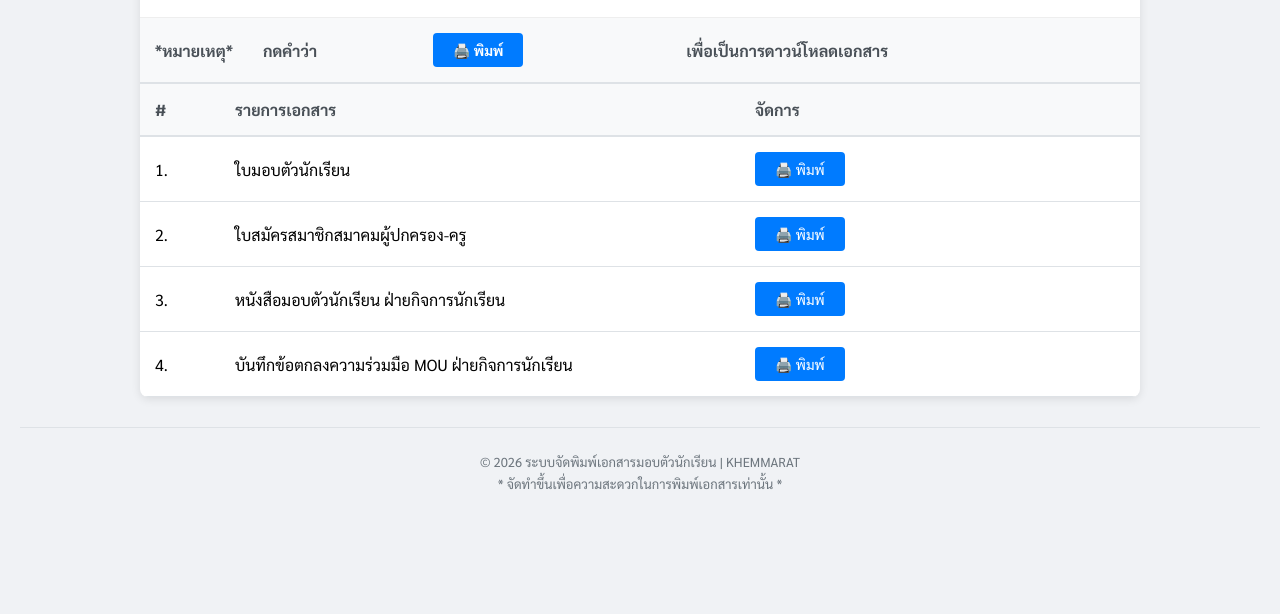
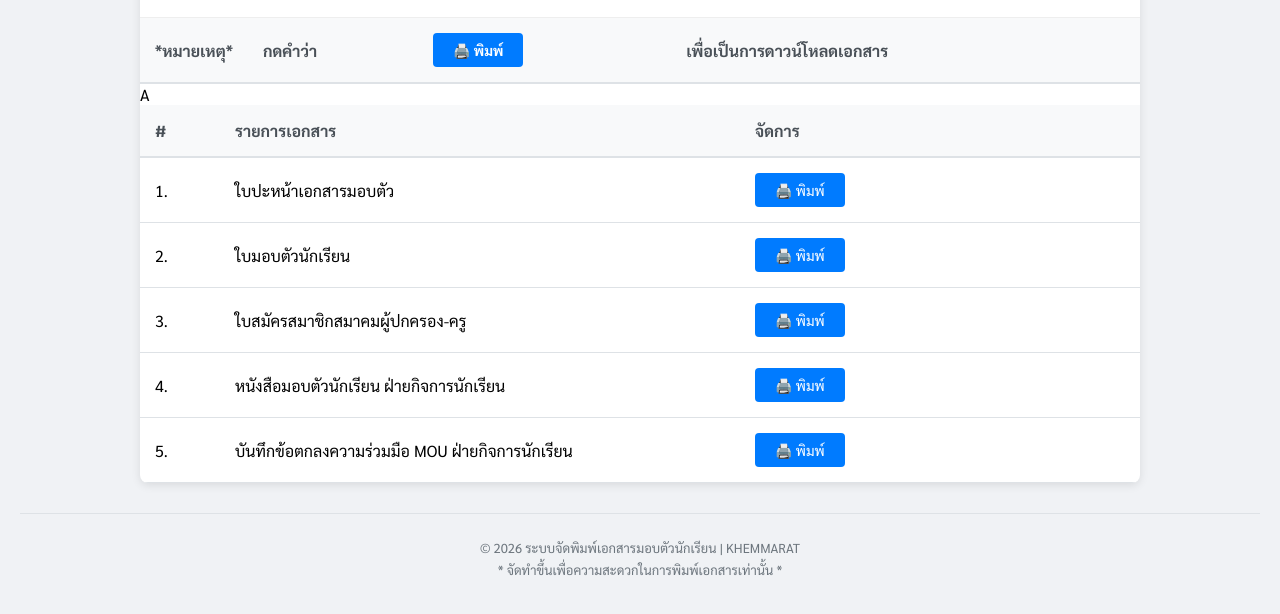
Before and after one commit to KJEMMARAT/StudentEnrollmentDocument, a plain HTML site: page index.html in a window 1280 px wide. Shown: the part 98-712 px from the top of the page. Drawn offline with Linux system fonts and the light colour scheme.

Commit message:
Update index.html

```diff
--- a/index.html
+++ b/index.html
@@ -94,22 +94,27 @@
         </thead>
         <tbody>
             <tr>
-                <td>1.</td>
+                <td>1.</td>A
+                <td>ใบปะหน้าเอกสารมอบตัว</td>
+                <td><a href="ใบปะหน้าเอกสารมอบตัว.pdf" class="btn btn-blue" download>🖨️ พิมพ์</a></td>
+            </tr>
+            <tr>
+                <td>2.</td>
                 <td>ใบมอบตัวนักเรียน</td>
                 <td><a href="ใบมอบตัว.pdf" class="btn btn-blue" download>🖨️ พิมพ์</a></td>
             </tr>
             <tr>
-                <td>2.</td>
+                <td>3.</td>
                 <td>ใบสมัครสมาชิกสมาคมผู้ปกครอง-ครู</td>
                 <td><a href="ใบสมัครสมาชิกสมาคมผู้ปกครอง-ครู.pdf" class="btn btn-blue" download>🖨️ พิมพ์</a></td>
             </tr>
             <tr>
-                <td>3.</td>
+                <td>4.</td>
                 <td>หนังสือมอบตัวนักเรียน ฝ่ายกิจการนักเรียน</td>
                 <td><a href="หนังสือมอบตัว.pdf" class="btn btn-blue" download>🖨️ พิมพ์</a></td>
             </tr>
             <tr>
-                <td>4.</td>
+                <td>5.</td>
                 <td>บันทึกข้อตกลงความร่วมมือ MOU ฝ่ายกิจการนักเรียน</td>
                 <td>
                     <a href="บันทึกข้อตกลงกับฝ่ายกิจการนักเรียน.pdf" class="btn btn-blue" download>🖨️ พิมพ์</a>
```
